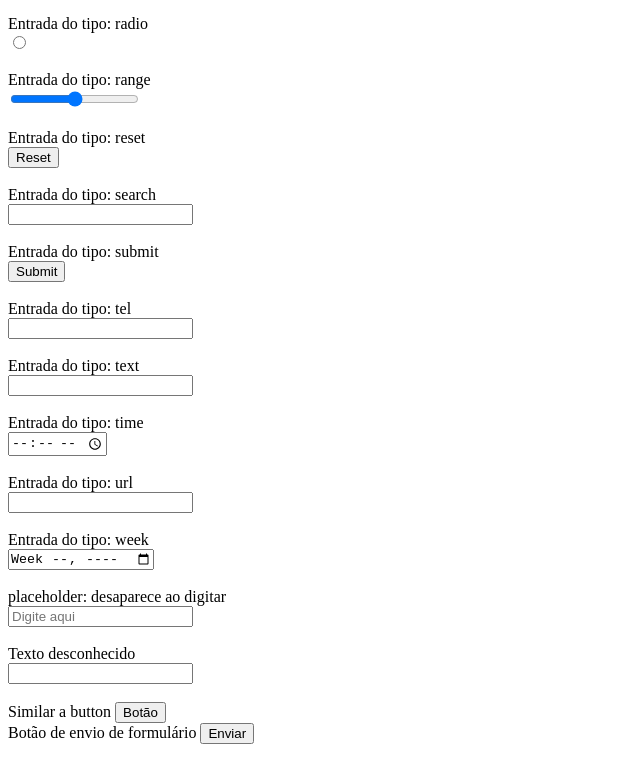
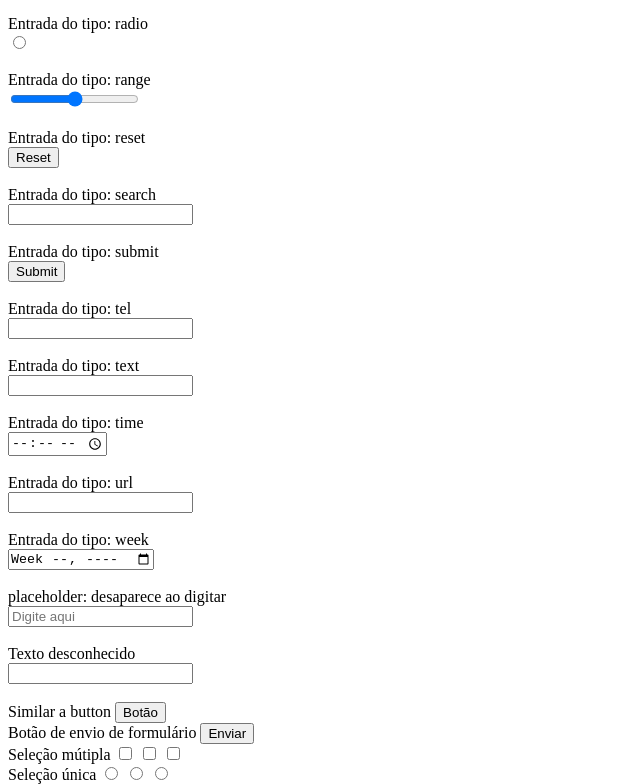
Before and after one commit to Rafaelnascimento85/HTML_PrimeiroProjeto, a website: page public_html/formulários.html in a window 1280 px wide. Shown: the part 734-1518 px from the top of the page, without its empty margins (0-640 px from the left). Before the commit the page ends 1478 px from the top, so only its background shows below. Drawn offline with Linux system fonts and the light colour scheme.

Commit message:
Coloquei seleção

```diff
--- a/public_html/formulários.html
+++ b/public_html/formulários.html
@@ -74,6 +74,16 @@
             <label>Botão de envio de formulário</label>
             <input type="submit" value="Enviar">
 
+            <label>Seleção mútipla</label>
+            <input type="checkbox" name="multiplo" value="1">
+            <input type="checkbox" name="multiplo" value="2">
+            <input type="checkbox" name="multiplo" value="3"><br>
+
+            <label>Seleção única</label>
+            <input type="radio" name="unico" value="2">
+            <input type="radio" name="unico" value="2">
+            <input type="radio" name="unico" value="2">
+
         </div>
     </form>
 </body>
```
